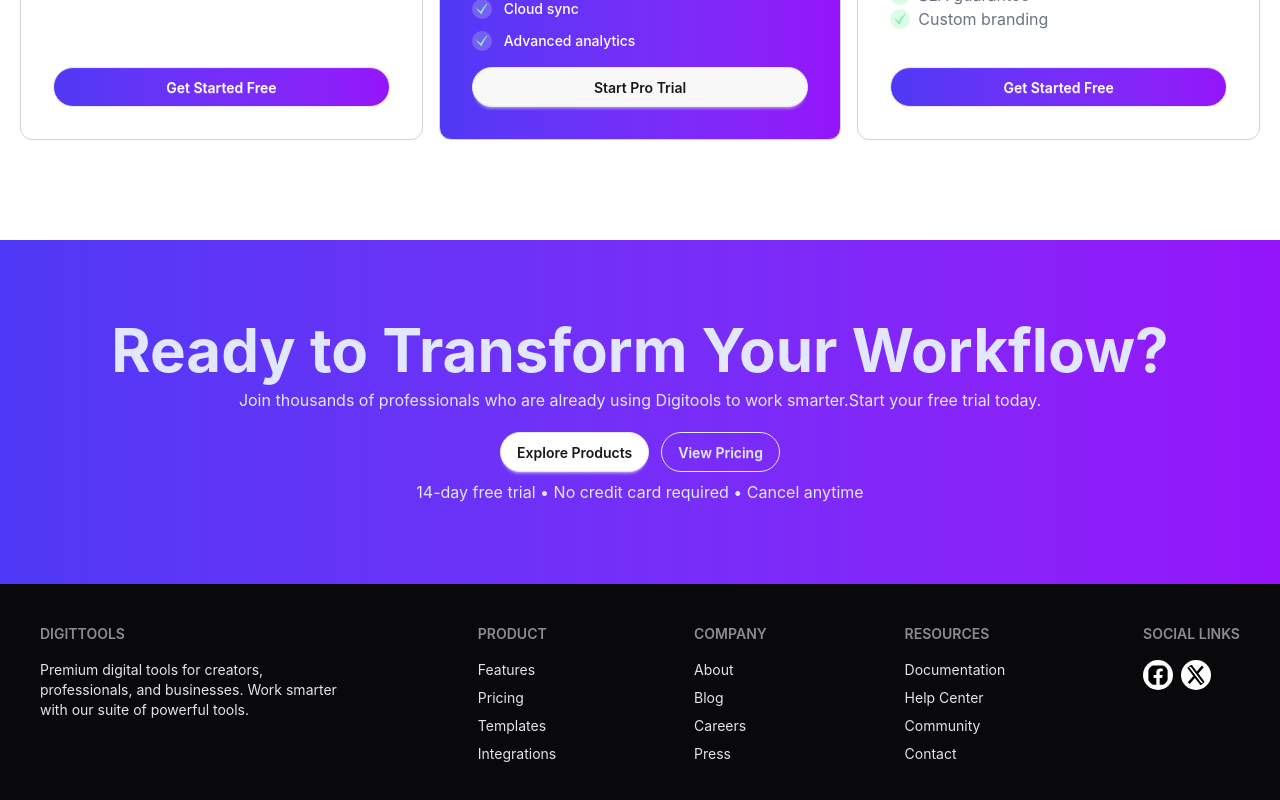
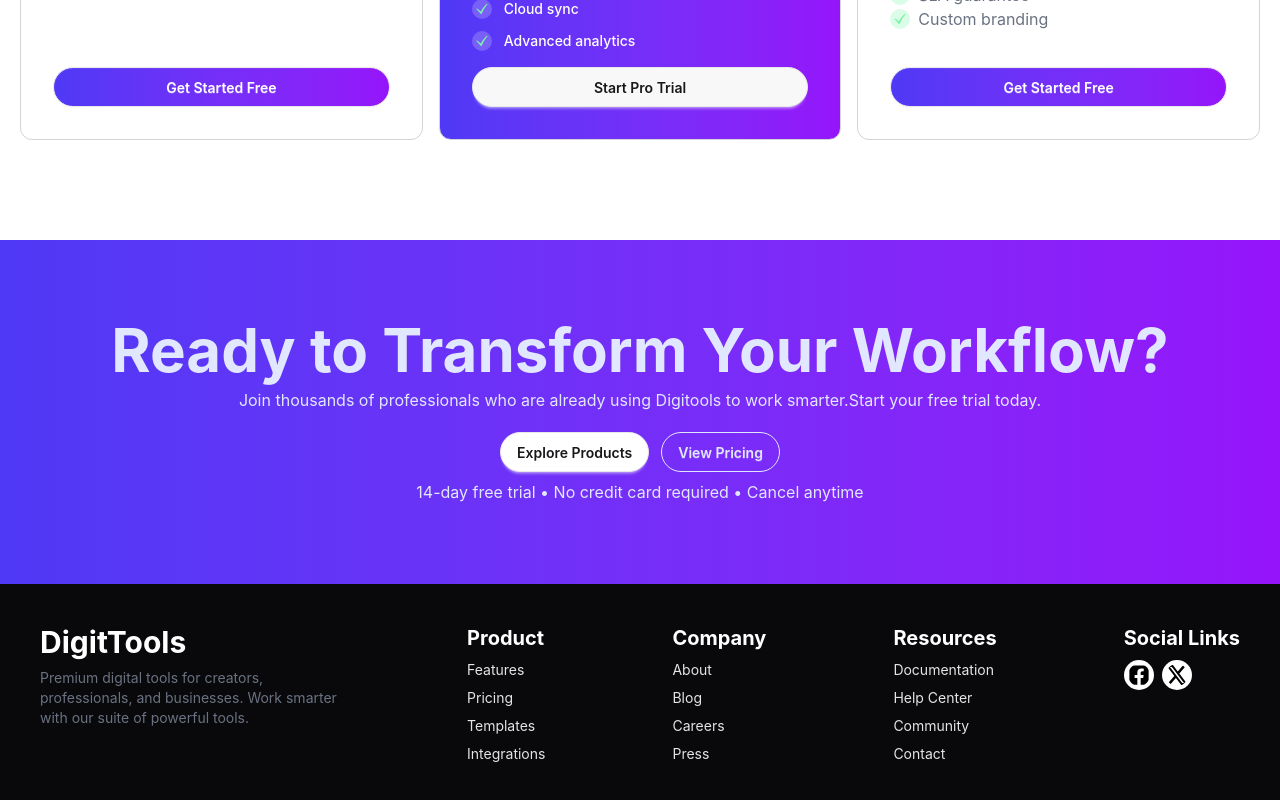
Before and after one commit to Tanvirislam855/assingment-6, a React (Vite) app: page / in a window 1280 px wide. Shown: the part 3177-3977 px from the top of the page. Built offline with nearby package versions, Linux system fonts and the light colour scheme.

Commit message:
footer text edit

```diff
--- a/src/components/Footer.jsx
+++ b/src/components/Footer.jsx
@@ -9,32 +9,35 @@ const Footer = () => {
       <footer className="bg-neutral  p-10 ">
         <div className="flex flex-col md:flex-row justify-between container lg:max-w-7xl mx-auto text-neutral-content footer sm:footer-horizontal">
           <nav className="max-w-[300px]">
-            <h6 className="footer-title">DigitTools</h6>
-            <p>Premium digital tools for creators, professionals, and businesses. Work smarter with our suite of powerful tools.</p>
+            <h2 className="text-3xl font-bold text-white">DigitTools</h2>
+            <p className="text-gray-500">Premium digital tools for creators, professionals, and businesses. Work smarter with our suite of powerful tools.</p>
           </nav>
           <nav>
-            <h6 className="footer-title">Product</h6>
+            <h2 className=" text-xl font-bold text-white">Product</h2>
             <a className="link link-hover">Features</a>
             <a className="link link-hover">Pricing</a>
             <a className="link link-hover">Templates</a>
             <a className="link link-hover">Integrations</a>
+
           </nav>
+
           <nav>
-            <h6 className="footer-title">Company</h6>
+
+            <h2 className="text-xl font-bold text-white">Company</h2>
             <a className="link link-hover">About</a>
             <a className="link link-hover">Blog</a>
             <a className="link link-hover">Careers</a>
             <a className="link link-hover">Press</a>
           </nav>
           <nav>
-            <h6 className="footer-title">Resources</h6>
+            <h2 className="text-xl font-bold text-white">Resources</h2>
             <a className="link link-hover">Documentation</a>
             <a className="link link-hover">Help Center</a>
             <a className="link link-hover">Community</a>
             <a className="link link-hover">Contact</a>
           </nav>
           <nav>
-            <h6 className="footer-title">Social Links</h6>
+            <h2 className="text-xl font-bold text-white">Social Links</h2>
             <div className="flex gap-2">
             {/* <a href=""> <className="text-3xl p-1 bg-white rounded-full text-black" /></a> */}
             <a href="">
```
